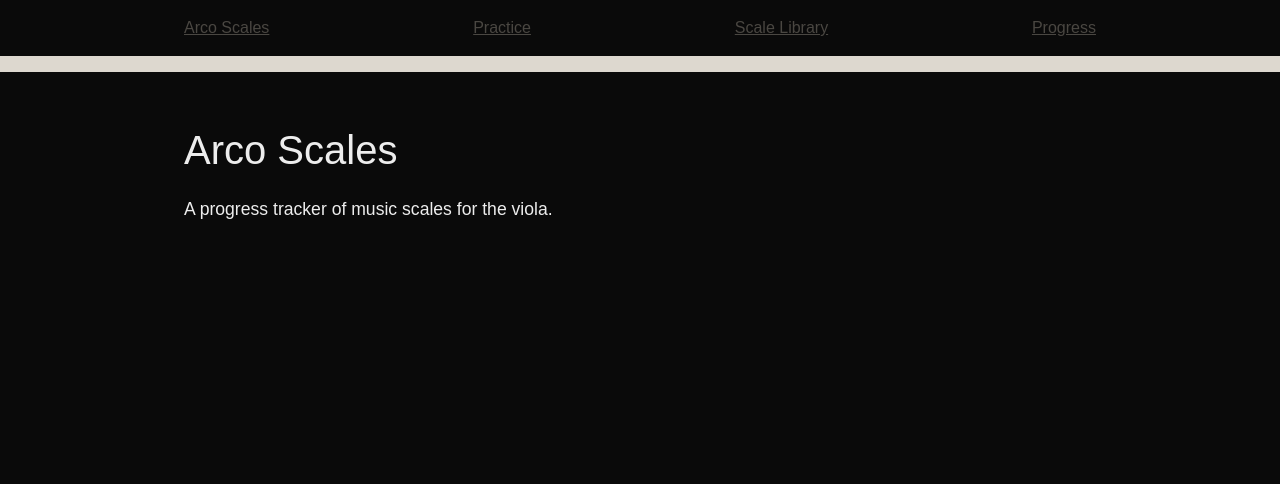
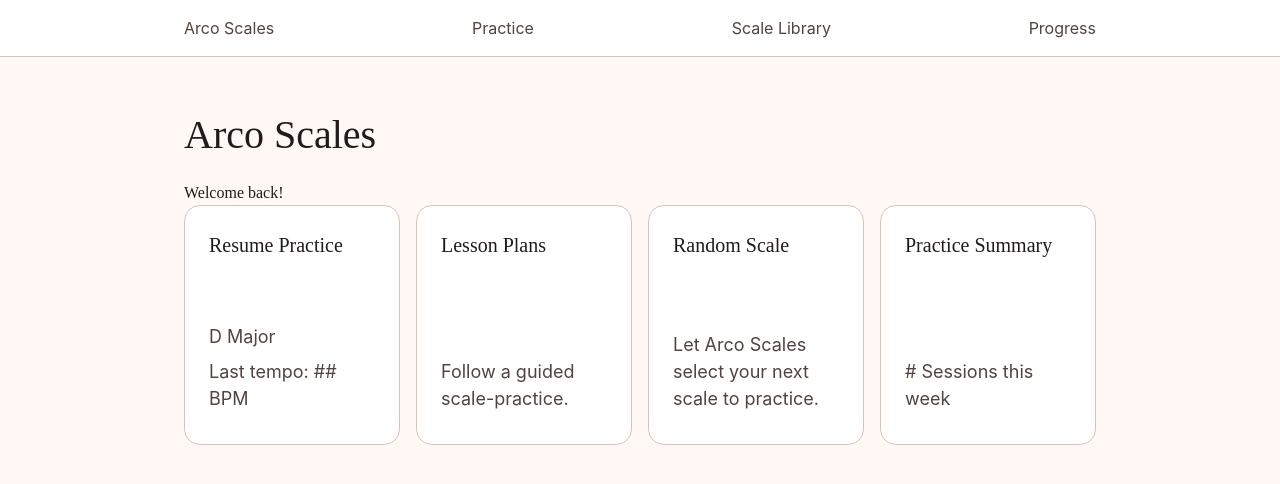
Before and after one commit to Caleb0206/arco-scales, a Next.js app: page / in a window 1280 px wide. Shown: the top 484 px of the page. Built offline with nearby package versions, Linux system fonts and the light colour scheme.

Commit message:
CSS taiwlind, tokens.css theme file

```diff
--- a/app/globals.css
+++ b/app/globals.css
@@ -1,74 +1,138 @@
 @import "tailwindcss";
+@import "./tokens.css";
 
-:root {
-  --background: #ffffff;
-  --foreground: #171717;
+@theme inline {
+  --color-background: var(--md-sys-color-background);
+  --color-foreground: var(--md-sys-color-on-background);
+  --color-primary: var(--md-sys-color-primary);
+  --color-secondary: var(--md-sys-color-secondary);
+  --color-tertiary: var(--md-sys-color-tertiary);
+
+  --font-sans: var(--font-body);
+  --font-heading: var(--font-heading);
 }
 
-@theme inline {
-  --color-background: var(--background);
-  --color-foreground: var(--foreground);
-  --font-sans: var(--font-geist-sans);
-  --font-mono: var(--font-geist-mono);
+* {
+  box-sizing: border-box;
 }
 
-@media (prefers-color-scheme: light) {
-  :root {
-    --background: #0a0a0a;
-    --foreground: #ededed;
-  }
+html {
+  background: var(--md-sys-color-background);
 }
 
 body {
-  background: var(--background);
-  color: var(--foreground);
-  font-family: Arial, Helvetica, sans-serif;
-  margin: 0;
-
+  margin: var(--space-0);
+  background: var(--md-sys-color-background);
+  color: var(--md-sys-color-on-background);
+  font-family: var(--font-body);
 }
 
 main {
   max-width: 60rem;
-  margin: 0 auto;
-  padding: 3rem 1.5rem;
-  background: var(--background);
-  color: var(--foreground);
-  font-family: Arial, Helvetica, sans-serif;
+  margin: var(--space-0) auto;
+  padding: var(--space-7) var(--space-5);
+}
+
+h1,
+h2 {
+  font-family: var(--font-heading);
 }
 
 h1 {
-  margin: 0 0 1rem;
+  margin: var(--space-0) var(--space-0) var(--space-4);
   font-size: 2.5rem;
 }
 
 p {
-  margin: 0;
-  font-size: 1.1rem;
+  margin: var(--space-0);
+  font-size: 1.125rem;
 }
 
+/* Navigation */
+
 .site-header {
-  border-bottom: 1rem solid #ddd8cf;
+  background: var(--md-sys-color-surface-container-lowest);
+  border-bottom: var(--border-1) solid var(--md-sys-color-outline-variant);
 }
 
 .site-nav {
   display: flex;
   align-items: center;
   justify-content: space-between;
-  gap: 1rem;
+  gap: var(--space-4);
   max-width: 60rem;
-  margin: 0 auto;
-  padding: 1rem 1.5rem;
-
+  margin: var(--space-0) auto;
+  padding: var(--space-4) var(--space-5);
 }
 
 .nav-item {
-  color: #4a4742;
+  color: var(--md-sys-color-on-surface-variant);
   font-size: 1rem;
-  text-decoration: underline;
+  text-decoration: none;
 }
 
 .nav-item:hover,
 .nav-item:focus {
-  color: #1100ff;
+  color: var(--md-sys-color-primary);
   text-decoration: underline;
 }
+
+/* Home-page cards */
+
+.card-row {
+  display: flex;
+  flex-wrap: wrap;
+  gap: var(--space-4);
+}
+
+.card {
+  display: flex;
+  flex: 1 1 12rem;
+  flex-direction: column;
+  justify-content: space-between;
+  min-height: 15rem;
+  padding: var(--space-5);
+  border: var(--border-1) solid var(--md-sys-color-outline-variant);
+  border-radius: var(--radius-2);
+  background: var(--md-sys-color-surface-container-lowest);
+  color: var(--md-sys-color-on-surface);
+  text-decoration: none;
+  transition: transform 0.2s ease, background 0.2s ease, border-color 0.2s ease;
+}
+
+.card:hover,
+.card:focus {
+  border-color: var(--md-sys-color-primary);
+  background: var(--md-sys-color-primary-container);
+  color: var(--md-sys-color-on-primary-container);
+  transform: translateY(-0.25rem);
+}
+
+.card h2 {
+  margin: var(--space-0) var(--space-0) var(--space-4);
+  font-size: 1.25rem;
+}
+
+.card-content {
+  color: var(--md-sys-color-on-surface-variant);
+}
+
+.card:hover .card-content,
+.card:focus .card-content {
+  color: var(--md-sys-color-on-primary-container);
+}
+
+.card-content p {
+  margin-bottom: var(--space-2);
+}
+
+@media (max-width: 40rem) {
+  .site-nav {
+    align-items: flex-start;
+    flex-direction: column;
+  }
+
+  .card {
+    flex-basis: 100%;
+  }
+}
--- a/app/layout.tsx
+++ b/app/layout.tsx
@@ -22,7 +22,7 @@ export default function RootLayout({ children }: LayoutProps<"/">) {
   return (
     <html
       lang="en"
-      className={`${geistSans.variable} ${geistMono.variable} h-full antialiased`}
+      className={`light ${geistSans.variable} ${geistMono.variable} h-full antialiased`}
     >
       <body className="min-h-full flex flex-col">
         <Navigation />
--- a/app/page.tsx
+++ b/app/page.tsx
@@ -1,11 +1,43 @@
 import Image from "next/image";
+import Card from "@/components/Card";
 
 export default function Home() {
   return (
     <div className="background">
       <main>
-        <h1>Arco Scales</h1>
-        <p>A progress tracker of music scales for the viola.</p>
+        <div>
+          <h1>Arco Scales</h1>
+          <h2>Welcome back!</h2>
+
+        </div>
+        <div className="card-row" aria-label="Practice options">
+          <Card
+            title="Resume Practice"
+            href="/practice"
+          >
+            <p>D Major</p>
+            <p>Last tempo: ## BPM</p>
+          </Card>
+          <Card
+            title="Lesson Plans"
+            href="/"
+          >
+            <p>Follow a guided scale-practice.</p>
+          </Card>
+          <Card
+            title="Random Scale"
+            href="/"
+          >
+            <p>Let Arco Scales select your next scale to practice.</p>
+          </Card>
+          <Card
+            title="Practice Summary"
+            href="/progress"
+          >
+            <p># Sessions this week</p>
+          </Card>
+
+        </div>
 
       </main>
     </div>
--- /dev/null
+++ b/app/tokens.css
@@ -0,0 +1,148 @@
+:root {
+    --font-body: "Inter", sans-serif;
+    --font-heading: "Chelsea Market";
+
+    /* spacing scale */
+    --space-0: 0;
+    --space-1: 0.25rem;
+    --space-2: 0.5rem;
+    --space-3: 0.75rem;
+    --space-4: 1rem;
+    --space-5: 1.5rem;
+    --space-6: 2rem;
+    --space-7: 3rem;
+
+    /* radius tokens */
+    --radius-1: 0.5rem;
+    --radius-2: 1rem;
+
+    /* border width tokens */
+    --border-1: 0.1rem;
+    --border-2: 0.5rem;
+}
+
+.light {
+  --md-sys-color-primary: rgb(117 78 56);
+  --md-sys-color-surface-tint: rgb(117 78 56);
+  --md-sys-color-on-primary: rgb(255 255 255);
+  --md-sys-color-primary-container: rgb(255 220 203);
+  --md-sys-color-on-primary-container: rgb(48 25 12);
+
+  --md-sys-color-secondary: rgb(107 81 121);
+  --md-sys-color-on-secondary: rgb(255 255 255);
+  --md-sys-color-secondary-container: rgb(244 218 255);
+  --md-sys-color-on-secondary-container: rgb(45 25 55);
+
+  --md-sys-color-tertiary: rgb(76 99 126);
+  --md-sys-color-on-tertiary: rgb(255 255 255);
+  --md-sys-color-tertiary-container: rgb(212 229 255);
+  --md-sys-color-on-tertiary-container: rgb(21 46 71);
+
+  --md-sys-color-error: rgb(186 26 26);
+  --md-sys-color-on-error: rgb(255 255 255);
+  --md-sys-color-error-container: rgb(255 218 214);
+  --md-sys-color-on-error-container: rgb(147 0 10);
+
+  --md-sys-color-background: rgb(255 248 245);
+  --md-sys-color-on-background: rgb(32 28 27);
+  --md-sys-color-surface: rgb(255 248 245);
+  --md-sys-color-on-surface: rgb(32 28 27);
+
+  --md-sys-color-surface-variant: rgb(241 223 216);
+  --md-sys-color-on-surface-variant: rgb(81 68 63);
+  --md-sys-color-outline: rgb(132 115 108);
+  --md-sys-color-outline-variant: rgb(216 195 188);
+
+  --md-sys-color-shadow: rgb(0 0 0);
+  --md-sys-color-scrim: rgb(0 0 0);
+
+  --md-sys-color-inverse-surface: rgb(53 47 44);
+  --md-sys-color-inverse-on-surface: rgb(246 239 235);
+  --md-sys-color-inverse-primary: rgb(239 184 155);
+
+  --md-sys-color-primary-fixed: rgb(255 220 203);
+  --md-sys-color-on-primary-fixed: rgb(48 25 12);
+  --md-sys-color-primary-fixed-dim: rgb(239 184 155);
+  --md-sys-color-on-primary-fixed-variant: rgb(92 55 37);
+
+  --md-sys-color-secondary-fixed: rgb(244 218 255);
+  --md-sys-color-on-secondary-fixed: rgb(45 25 55);
+  --md-sys-color-secondary-fixed-dim: rgb(223 191 233);
+  --md-sys-color-on-secondary-fixed-variant: rgb(82 60 94);
+
+  --md-sys-color-tertiary-fixed: rgb(212 229 255);
+  --md-sys-color-on-tertiary-fixed: rgb(21 46 71);
+  --md-sys-color-tertiary-fixed-dim: rgb(182 205 240);
+  --md-sys-color-on-tertiary-fixed-variant: rgb(54 76 102);
+
+  --md-sys-color-surface-dim: rgb(225 215 210);
+  --md-sys-color-surface-bright: rgb(255 248 245);
+  --md-sys-color-surface-container-lowest: rgb(255 255 255);
+  --md-sys-color-surface-container-low: rgb(252 242 237);
+  --md-sys-color-surface-container: rgb(246 236 231);
+  --md-sys-color-surface-container-high: rgb(240 230 225);
+  --md-sys-color-surface-container-highest: rgb(234 224 219);
+}
+
+.dark {
+  --md-sys-color-primary: rgb(239 184 155);
+  --md-sys-color-surface-tint: rgb(239 184 155);
+  --md-sys-color-on-primary: rgb(73 37 18);
+  --md-sys-color-primary-container: rgb(92 55 37);
+  --md-sys-color-on-primary-container: rgb(255 220 203);
+
+  --md-sys-color-secondary: rgb(223 191 233);
+  --md-sys-color-on-secondary: rgb(59 39 70);
+  --md-sys-color-secondary-container: rgb(82 60 94);
+  --md-sys-color-on-secondary-container: rgb(244 218 255);
+
+  --md-sys-color-tertiary: rgb(182 205 240);
+  --md-sys-color-on-tertiary: rgb(39 59 84);
+  --md-sys-color-tertiary-container: rgb(54 76 102);
+  --md-sys-color-on-tertiary-container: rgb(212 229 255);
+
+  --md-sys-color-error: rgb(255 180 171);
+  --md-sys-color-on-error: rgb(105 0 5);
+  --md-sys-color-error-container: rgb(147 0 10);
+  --md-sys-color-on-error-container: rgb(255 218 214);
+
+  --md-sys-color-background: rgb(25 19 17);
+  --md-sys-color-on-background: rgb(238 224 219);
+  --md-sys-color-surface: rgb(25 19 17);
+  --md-sys-color-on-surface: rgb(238 224 219);
+
+  --md-sys-color-surface-variant: rgb(81 68 63);
+  --md-sys-color-on-surface-variant: rgb(216 195 188);
+  --md-sys-color-outline: rgb(160 140 132);
+  --md-sys-color-outline-variant: rgb(81 68 63);
+
+  --md-sys-color-shadow: rgb(0 0 0);
+  --md-sys-color-scrim: rgb(0 0 0);
+
+  --md-sys-color-inverse-surface: rgb(238 224 219);
+  --md-sys-color-inverse-on-surface: rgb(53 47 44);
+  --md-sys-color-inverse-primary: rgb(117 78 56);
+
+  --md-sys-color-primary-fixed: rgb(255 220 203);
+  --md-sys-color-on-primary-fixed: rgb(48 25 12);
+  --md-sys-color-primary-fixed-dim: rgb(239 184 155);
+  --md-sys-color-on-primary-fixed-variant: rgb(92 55 37);
+
+  --md-sys-color-secondary-fixed: rgb(244 218 255);
+  --md-sys-color-on-secondary-fixed: rgb(45 25 55);
+  --md-sys-color-secondary-fixed-dim: rgb(223 191 233);
+  --md-sys-color-on-secondary-fixed-variant: rgb(82 60 94);
+
+  --md-sys-color-tertiary-fixed: rgb(212 229 255);
+  --md-sys-color-on-tertiary-fixed: rgb(21 46 71);
+  --md-sys-color-tertiary-fixed-dim: rgb(182 205 240);
+  --md-sys-color-on-tertiary-fixed-variant: rgb(54 76 102);
+
+  --md-sys-color-surface-dim: rgb(25 19 17);
+  --md-sys-color-surface-bright: rgb(61 53 50);
+  --md-sys-color-surface-container-lowest: rgb(19 14 13);
+  --md-sys-color-surface-container-low: rgb(34 27 25);
+  --md-sys-color-surface-container: rgb(39 32 30);
+  --md-sys-color-surface-container-high: rgb(49 41 38);
+  --md-sys-color-surface-container-highest: rgb(60 52 49);
+}
--- /dev/null
+++ b/components/Card.tsx
@@ -0,0 +1,22 @@
+import Link from "next/link";
+import type { ReactNode } from "react";
+
+type CardProps = {
+    title: string;
+    children: ReactNode;
+    href: string;
+};
+
+export default function Card({
+    title,
+    children,
+    href,
+}: CardProps) {
+    return (
+        <Link className="card" href={href}>
+            <h2>{title}</h2>
+            <div className="card-content">{children}</div>
+
+        </Link>
+    );
+}
```
